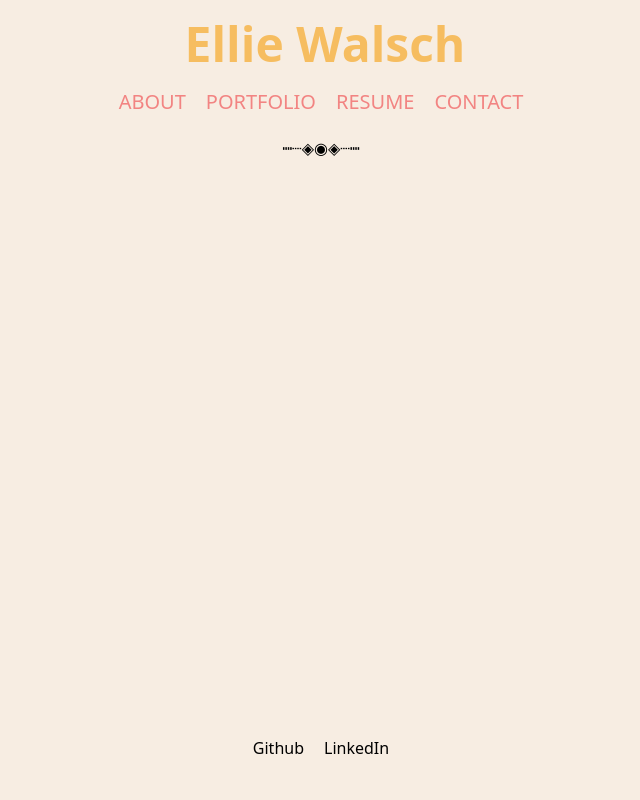
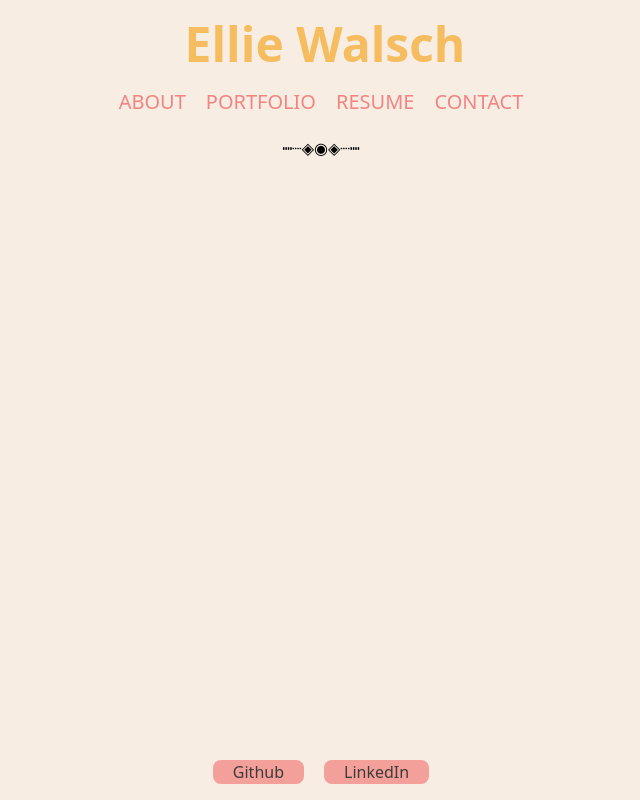
Before and after one commit to EllieWalsch/react-portfolio, a React (Vite) app: page / in a window 1280 px wide. Shown: the whole page, without its empty margins (319-959 px from the left). Built offline with nearby package versions, Linux system fonts and the light colour scheme.

Commit message:
Add background color

```diff
--- a/src/components/Footer.jsx
+++ b/src/components/Footer.jsx
@@ -1,8 +1,8 @@
 export default function Footer() {
   return (
-    <footer className="absolute inset-x-0 bottom-0 h-16">
+    <footer className="fixed inset-x-0 bottom-0 h-10">
       <ul className="flex flex-row justify-center gap-5">
-        <li>
+        <li className="rounded-lg bg-darkpink px-5 opacity-75">
           <a
             href="https://github.com/EllieWalsch"
             target="_blank"
@@ -11,7 +11,7 @@ export default function Footer() {
             Github
           </a>
         </li>
-        <li>
+        <li className="rounded-lg bg-darkpink px-5 opacity-75">
           <a
             href="https://www.linkedin.com/in/ellie-walsch-691622251/"
             target="_blank"
```
